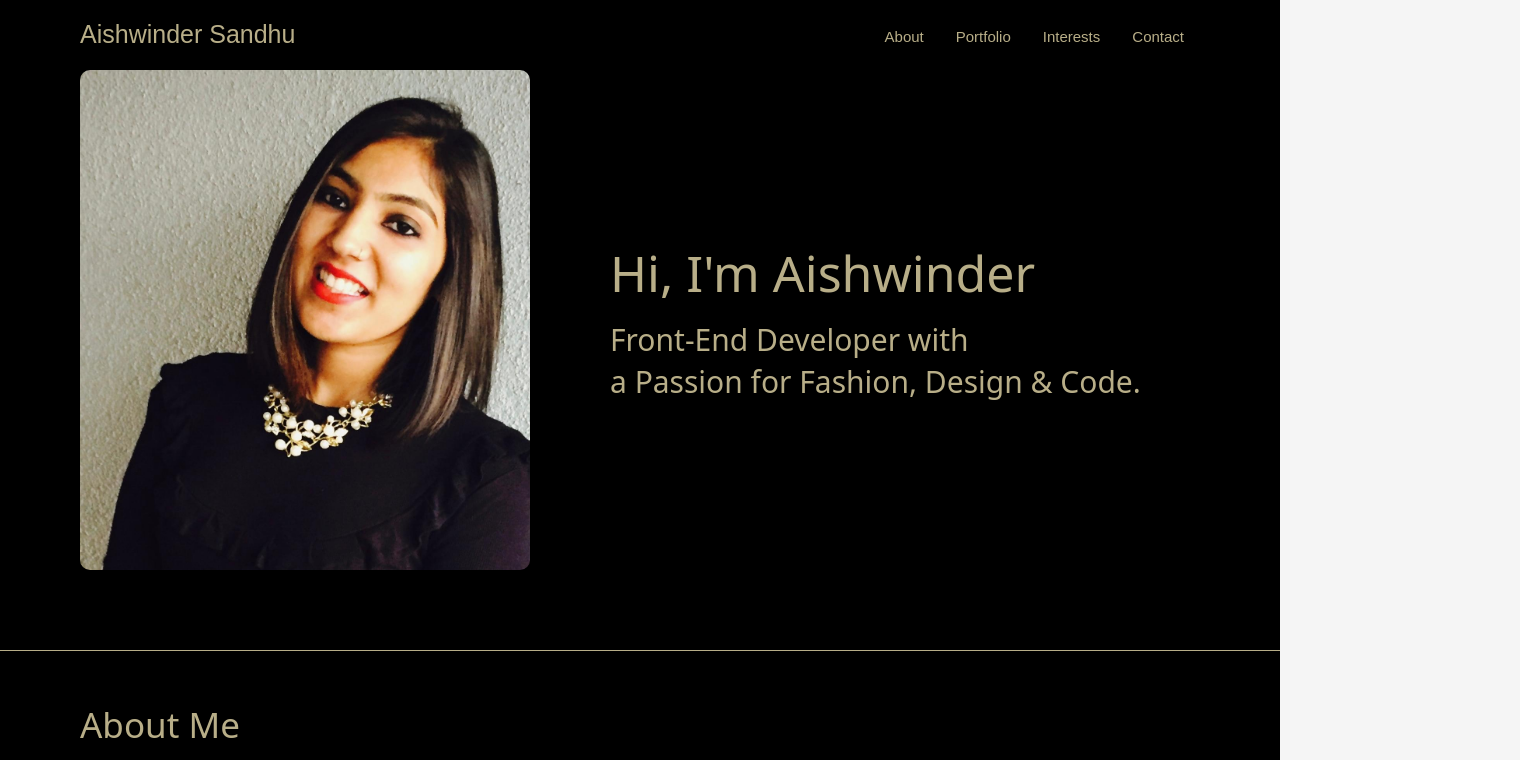
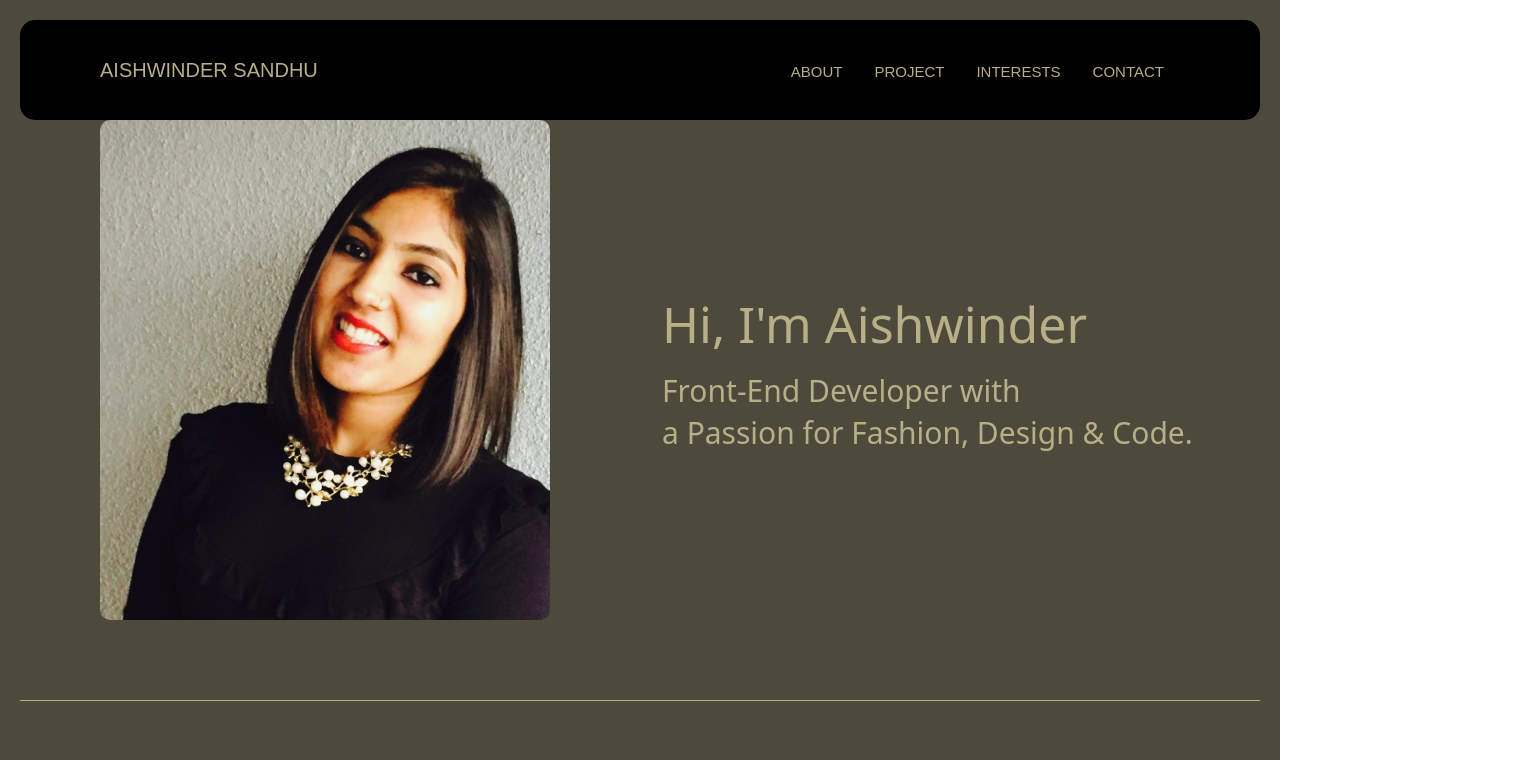
Before and after one commit to aishwindersandhu/portfolio, a React (Vite) app: page / in a window 1280 px wide. Shown: the top 760 px of the page, 1520 px wide, since content can reach past the window. Built offline with nearby package versions, Linux system fonts and the light colour scheme; the HTML template or start-up script is replaced by a standard one.

Commit message:
Implemented Header Component

```diff
--- a/index.html
+++ b/index.html
@@ -5,7 +5,7 @@
     <meta name="viewport" content="width=device-width, initial-scale=1.0" />
     <title>Aishwinder Sandhu</title>
   </head>
-  <body class="bg-neutral-100 text-black">
+  <body >
     <div id="root"></div>
     <script type="module" src="/src/main.tsx"></script>
   </body>
--- a/src/App.tsx
+++ b/src/App.tsx
@@ -2,15 +2,12 @@ import React from 'react';
 import Hero from './components/Hero';
 import { Header } from './components/Header';
 import { About } from './components/About';
-// import About from './components/About';
-// import Portfolio from './components/Portfolio';
-// import Interests from './components/Interests';
-// import Contact from './components/Contact';
+import '../src/index.css'
 
 export default function App() {
   return (
     <div className="font-sans">
-      <div style={{backgroundColor:'black',color:'#b8ae88'}}>
+      <div className="body-div">
         <Header></Header>
         <About></About>
       </div>
--- a/src/components/About.tsx
+++ b/src/components/About.tsx
@@ -1,25 +1,10 @@
 import React from 'react';
 import profileImage from '../assets/images/portfolioImage.jpeg';
+import '../styles/about.css';
 
 export const About = () => {
   {/* Intro Section */ }
   const styles = {
-    imageStyle: {
-      width: '450px',
-      height: '500px',
-      objectFit: 'cover',
-      marginRight: '5rem',
-      marginLeft: '5rem',
-      borderRadius: '10px'
-    },
-    sectionStyle:
-    {
-      display: 'flex',
-      alignItems: 'center',
-      marginBottom: '3rem',
-      paddingBottom: '5rem',
-      borderBottom: '1px solid #b8ae88'
-    },
     header2: {
       fontSize: '50px',
       marginBottom: '0.5rem'
@@ -44,37 +29,42 @@ export const About = () => {
     aboutDescription: {
       color: '#b8ae88',
       fontSize: '20px',
-      paddingRight:'5rem'
+      paddingRight: '5rem'
     },
-    interests:{
-      display:'flex'
+    interests: {
+      display: 'flex'
     },
-    interestsDesc:{
-      width:'320px',
-      height:'300px',
-      border:'1px solid #b8ae88',
-      marginRight:'10rem'
+    interestsDesc: {
+      width: '320px',
+      height: '300px',
+      border: '1px solid #b8ae88',
+      marginRight: '10rem'
     }
   }
   return (
     <React.Fragment>
-      <section style={styles.sectionStyle}>
-        <img
-          src={profileImage}
-          alt="Aishwinder_Sandhu"
-          style={styles.imageStyle}
-        />
-        <div>
+      <section className ="about-section">
+        <div className="about-grid">
+          <div className="about-image-wrapper">
+            <img
+              src={profileImage}
+              alt="Aishwinder_Sandhu"
+              className="image-style"
+            />
+          </div>
+            <div className="about-text">
           <h2 style={styles.header2}>Hi, I'm Aishwinder</h2>
           <p style={styles.aboutSection}>
             Front-End Developer with <br /> a Passion for Fashion, Design & Code.
           </p>
           {/* <button style={styles.buttonStyle}>
-            View Work
+            View Work Link Github
           </button> */}
         </div>
+        </div>
+
       </section>
-      <section style={styles.sectionStyle}>
+      <section >
         <div style={styles.aboutHeader}>
           <h3 style={styles.header3}>About Me</h3>
           <p style={styles.aboutDescription}>
@@ -85,7 +75,7 @@ export const About = () => {
           </p>
         </div>
       </section>
-      <section style={styles.sectionStyle}>
+      <section >
         <div style={styles.aboutHeader}>
           <h3 style={styles.header3}>Interests</h3>
           <div style={styles.interests}>
--- a/src/components/Header.tsx
+++ b/src/components/Header.tsx
@@ -1,34 +1,15 @@
 import React from 'react';
+import '../styles/header.css';
 
 export const Header = () => {
-  const styles = {
-    header:{
-      display: 'flex',
-      justifyContent: 'space-between',
-      alignItems: 'center',
-      fontFamily:'Sans-serif',
-      fontSize: '20px',
-      padding:'1rem 5rem 1rem 5rem',
-    },
-    name:{
-      fontSize:'25px',
-    },
-    nav:{
-      fontSize:'15px',
-      margin:'0 1rem',
-      textDecoration:'none',
-      color:'#b8ae88',
-      fontWeight:'400'
-    }
-  }
   return (
-    <header style={styles.header}>
-      <h1 style={styles.name}>Aishwinder Sandhu</h1>
+    <header className="header-div">
+      <h1 className="header-name">AISHWINDER SANDHU</h1>
       <nav>
-        <a href="#about" style={styles.nav}>About</a>
-        <a href="#portfolio" style={styles.nav}>Portfolio</a>
-        <a href="#interests" style={styles.nav}>Interests</a>
-        <a href="#contact" style={styles.nav}>Contact</a>
+        <a href="#about" className="header-nav">ABOUT</a>
+        <a href="#portfolio" className="header-nav">PROJECT</a>
+        <a href="#interests" className="header-nav">INTERESTS</a>
+        <a href="#contact"  className="header-nav">CONTACT</a>
       </nav>
     </header>
   )
--- a/src/index.css
+++ b/src/index.css
@@ -3,3 +3,9 @@
 @tailwind utilities;
 
 /* Custom fonts and styles can go here */
+.body-div{
+    background-color: rgb(77, 74, 60);
+    color: rgb(184, 174, 136);
+    width: 100%;
+    padding: 20px;
+}
--- /dev/null
+++ b/src/styles/about.css
@@ -0,0 +1,41 @@
+.about-grid {
+  display: grid;
+  grid-template-columns: auto 1fr;
+  /* grid is divided in two columns */
+  gap: 2rem;
+  max-width: 1200px;
+  align-items: center;
+}
+
+.about-section {
+  margin-bottom: 3rem;
+  padding-bottom: 5rem;
+  border-bottom: 1px solid #b8ae88;
+  display: flex;
+}
+
+.about-image-wrapper {
+  display: flex;
+  justify-content: center;
+}
+
+.image-style {
+  width: 450px;
+  height: 500px;
+  object-fit: cover;
+  margin-right: 5rem;
+  margin-left: 5rem;
+  border-radius: 10px;
+}
+
+@media (max-width: 768px) {
+  .about-grid {
+    grid-template-columns: 1fr;
+    /* On smaller screens content gets stacked */
+    grid-template-rows: auto;
+  }
+
+  .about-text {
+    text-align: left;
+  }
+}
--- /dev/null
+++ b/src/styles/header.css
@@ -0,0 +1,21 @@
+.header-div{
+    display: flex;
+    justify-content: space-between;
+    background-color: black;
+    align-items: center;
+    font-family: sans-serif;
+    font-size: 20px;
+    padding: 1rem 5rem;
+    border-radius: 15px;
+    height: 100px;
+}
+.header-name{
+  font-size: 20px;
+}
+.header-nav{
+    font-size: 15px;
+    margin: 0px 1rem;
+    text-decoration: none;
+    color: rgb(184, 174, 136);
+    font-weight: 100;
+}
```
